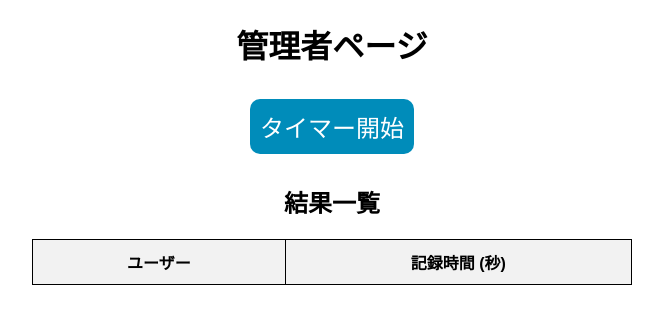
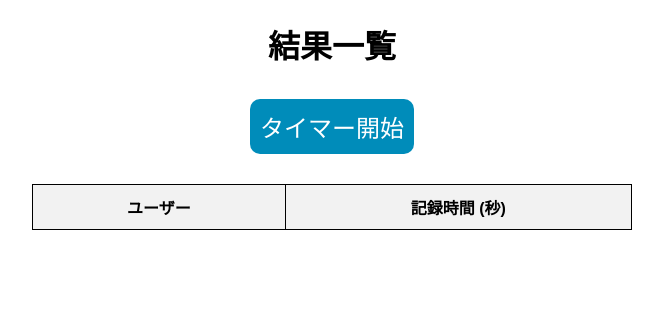
Before and after one commit to hryooooo/flask-10sec-game, a Flask app: page /admin in a window 1280 px wide. Shown: the top 324 px of the page, without its empty margins (308-971 px from the left). Run offline with Flask 3, Linux system fonts and the light colour scheme; lists and menus that the app fills with data are empty; some libraries are stand-ins or nearby versions.

Commit message:
Update admin.html

```diff
--- a/templates/admin.html
+++ b/templates/admin.html
@@ -38,9 +38,8 @@
     </style>
 </head>
 <body>
-    <h1>管理者ページ</h1>
+    <h1>結果一覧</h1>
     <button id="adminStartBtn">タイマー開始</button>
-    <h2>結果一覧</h2>
     <table>
         <thead>
             <tr>
```
